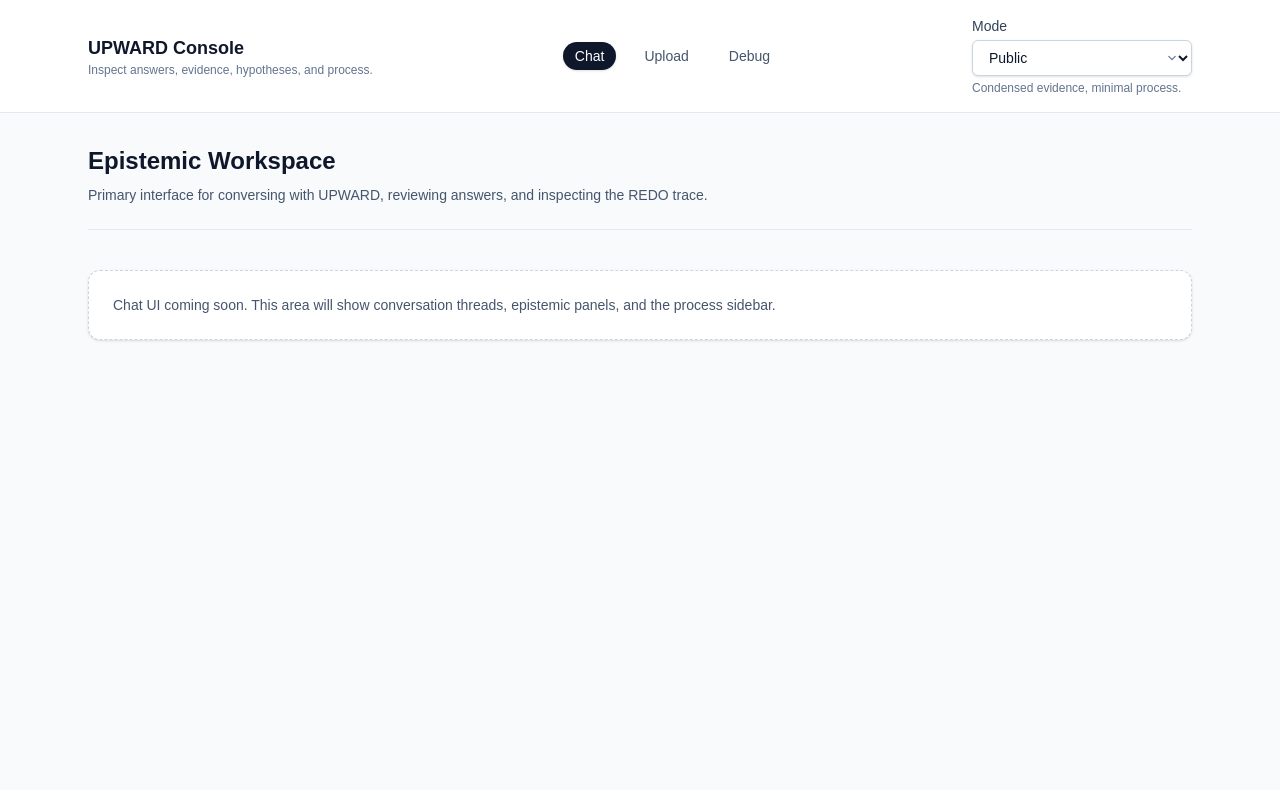
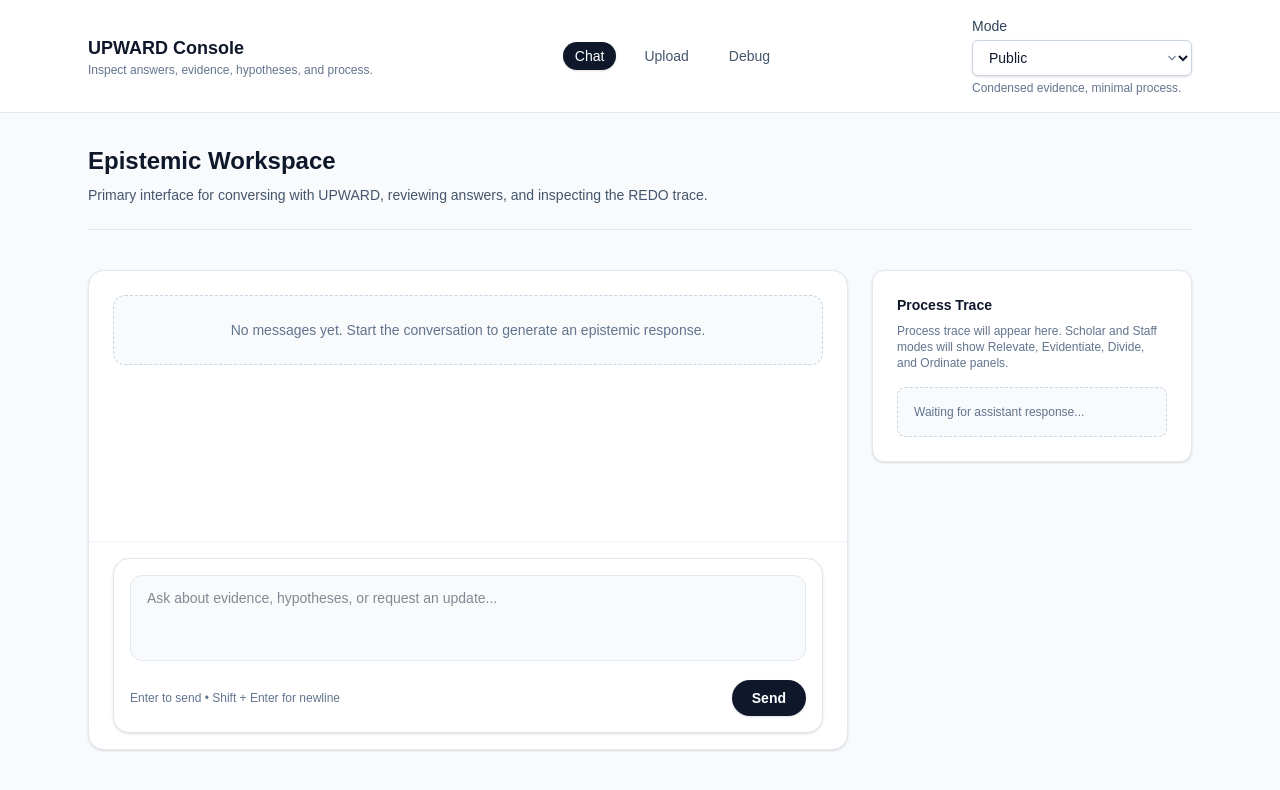
Before and after one commit to rafaeldicarlantonio/UPWARD, a Next.js app in the folder frontend/: page /chat in a window 1280 px wide. Shown: the top 790 px of the page. Built offline with nearby package versions, Linux system fonts and the light colour scheme.

Commit message:
feat: Implement chat interface with message display and composer
Co-authored-by: rafael.dicarlantonio <rafael.dicarlantonio@societyforuapstudies.org>

```diff
--- a/frontend/app/chat/page.tsx
+++ b/frontend/app/chat/page.tsx
@@ -1,16 +1,57 @@
+'use client';
+
+import { useState } from 'react';
 import { PageHeader } from '@/components/layout/PageHeader';
+import { ChatMessageList } from '@/components/chat/ChatMessageList';
+import { ChatComposer } from '@/components/chat/ChatComposer';
+import { ProcessSidebar } from '@/components/chat/ProcessSidebar';
+import type { ChatMessage } from '@/components/chat/types';
+
+const generateSessionId = () => {
+  if (typeof crypto !== 'undefined' && 'randomUUID' in crypto) {
+    return crypto.randomUUID();
+  }
+  return `session-${Math.random().toString(36).slice(2)}`;
+};
 
 export default function ChatPage() {
+  const [sessionId] = useState<string>(() => generateSessionId());
+  const [messages, setMessages] = useState<ChatMessage[]>([]);
+
+  const handleSend = (content: string) => {
+    const timestamp = Date.now();
+    const userMessage: ChatMessage = {
+      id: `${sessionId}-user-${timestamp}`,
+      role: 'user',
+      content,
+    };
+    const assistantMessage: ChatMessage = {
+      id: `${sessionId}-assistant-${timestamp + 1}`,
+      role: 'assistant',
+      content: 'Placeholder response. Structured epistemic output coming soon.',
+    };
+
+    setMessages((prev) => [...prev, userMessage, assistantMessage]);
+  };
+
   return (
     <section className="space-y-6">
       <PageHeader
         title="Epistemic Workspace"
         description="Primary interface for conversing with UPWARD, reviewing answers, and inspecting the REDO trace."
       />
-      <div className="rounded-xl border border-dashed border-slate-300 bg-white p-6 shadow-sm">
-        <p className="text-sm text-slate-600">
-          Chat UI coming soon. This area will show conversation threads, epistemic panels, and the process sidebar.
-        </p>
+      <div className="grid gap-6 lg:grid-cols-[minmax(0,1fr)_320px]">
+        <div className="flex min-h-[60vh] flex-col rounded-2xl border border-slate-200 bg-white shadow-sm">
+          <div className="flex-1 overflow-y-auto px-6 py-6">
+            <ChatMessageList messages={messages} />
+          </div>
+          <div className="border-t border-slate-100 px-6 py-4">
+            <ChatComposer onSend={handleSend} />
+          </div>
+        </div>
+        <div className="lg:sticky lg:top-32">
+          <ProcessSidebar />
+        </div>
       </div>
     </section>
   );
--- /dev/null
+++ b/frontend/components/chat/AssistantMessage.tsx
@@ -0,0 +1,20 @@
+'use client';
+
+import type { ChatResponse } from '@/lib/types';
+
+interface AssistantMessageProps {
+  content: string;
+  meta?: ChatResponse;
+}
+
+export function AssistantMessage({ content }: AssistantMessageProps) {
+  return (
+    <div className="rounded-2xl border border-slate-200 bg-slate-900/90 p-4 text-sm text-white shadow-md">
+      <div className="flex items-center gap-2 text-xs uppercase tracking-wide text-slate-200">
+        <span className="h-1.5 w-1.5 rounded-full bg-emerald-400" />
+        Assistant
+      </div>
+      <p className="mt-2 text-base leading-relaxed text-slate-50">{content}</p>
+    </div>
+  );
+}
--- /dev/null
+++ b/frontend/components/chat/ChatComposer.tsx
@@ -0,0 +1,54 @@
+'use client';
+
+import { useCallback, useState } from 'react';
+
+interface ChatComposerProps {
+  onSend: (message: string) => void;
+}
+
+export function ChatComposer({ onSend }: ChatComposerProps) {
+  const [message, setMessage] = useState('');
+
+  const handleSend = useCallback(() => {
+    const trimmed = message.trim();
+    if (!trimmed) {
+      return;
+    }
+    onSend(trimmed);
+    setMessage('');
+  }, [message, onSend]);
+
+  const handleKeyDown = (event: React.KeyboardEvent<HTMLTextAreaElement>) => {
+    if (event.key === 'Enter' && !event.shiftKey) {
+      event.preventDefault();
+      handleSend();
+    }
+  };
+
+  return (
+    <div className="rounded-2xl border border-slate-200 bg-white p-4 shadow-sm">
+      <label htmlFor="chat-composer" className="sr-only">
+        Message
+      </label>
+      <textarea
+        id="chat-composer"
+        value={message}
+        onChange={(event) => setMessage(event.target.value)}
+        onKeyDown={handleKeyDown}
+        placeholder="Ask about evidence, hypotheses, or request an update..."
+        rows={3}
+        className="w-full resize-none rounded-xl border border-slate-200 bg-slate-50 px-4 py-3 text-sm text-slate-900 outline-none focus:border-slate-400 focus:ring-2 focus:ring-slate-200"
+      />
+      <div className="mt-3 flex items-center justify-between text-xs text-slate-500">
+        <p>Enter to send • Shift + Enter for newline</p>
+        <button
+          type="button"
+          onClick={handleSend}
+          className="inline-flex items-center gap-2 rounded-full bg-slate-900 px-5 py-2 text-sm font-semibold text-white shadow-sm transition hover:bg-slate-800 focus:outline-none focus:ring-2 focus:ring-slate-400 focus:ring-offset-2"
+        >
+          Send
+        </button>
+      </div>
+    </div>
+  );
+}
--- /dev/null
+++ b/frontend/components/chat/ChatMessageList.tsx
@@ -0,0 +1,31 @@
+'use client';
+
+import { AssistantMessage } from './AssistantMessage';
+import { UserMessage } from './UserMessage';
+import type { ChatMessage } from './types';
+
+interface ChatMessageListProps {
+  messages: ChatMessage[];
+}
+
+export function ChatMessageList({ messages }: ChatMessageListProps) {
+  if (!messages.length) {
+    return (
+      <div className="rounded-xl border border-dashed border-slate-300 bg-slate-50 p-6 text-center text-sm text-slate-500">
+        No messages yet. Start the conversation to generate an epistemic response.
+      </div>
+    );
+  }
+
+  return (
+    <div className="flex flex-col gap-6">
+      {messages.map((message) =>
+        message.role === 'assistant' ? (
+          <AssistantMessage key={message.id} content={message.content} meta={message.meta} />
+        ) : (
+          <UserMessage key={message.id} content={message.content} />
+        ),
+      )}
+    </div>
+  );
+}
--- /dev/null
+++ b/frontend/components/chat/ProcessSidebar.tsx
@@ -0,0 +1,18 @@
+'use client';
+
+export function ProcessSidebar() {
+  return (
+    <aside className="rounded-xl border border-slate-200 bg-white p-6 shadow-sm">
+      <div className="space-y-2">
+        <p className="text-sm font-semibold text-slate-900">Process Trace</p>
+        <p className="text-xs text-slate-500">
+          Process trace will appear here. Scholar and Staff modes will show Relevate, Evidentiate, Divide, and Ordinate
+          panels.
+        </p>
+      </div>
+      <div className="mt-4 rounded-lg border border-dashed border-slate-300 bg-slate-50 p-4 text-xs text-slate-500">
+        Waiting for assistant response...
+      </div>
+    </aside>
+  );
+}
--- /dev/null
+++ b/frontend/components/chat/UserMessage.tsx
@@ -0,0 +1,17 @@
+'use client';
+
+interface UserMessageProps {
+  content: string;
+}
+
+export function UserMessage({ content }: UserMessageProps) {
+  return (
+    <div className="ml-auto max-w-2xl rounded-2xl border border-slate-200 bg-white p-4 text-sm shadow-sm">
+      <div className="flex items-center justify-end gap-2 text-xs uppercase tracking-wide text-slate-500">
+        User
+        <span className="h-1.5 w-1.5 rounded-full bg-slate-400" />
+      </div>
+      <p className="mt-2 text-base leading-relaxed text-slate-800">{content}</p>
+    </div>
+  );
+}
--- /dev/null
+++ b/frontend/components/chat/types.ts
@@ -0,0 +1,10 @@
+import type { ChatResponse } from '@/lib/types';
+
+export type Role = 'user' | 'assistant';
+
+export interface ChatMessage {
+  id: string;
+  role: Role;
+  content: string;
+  meta?: ChatResponse;
+}
```
